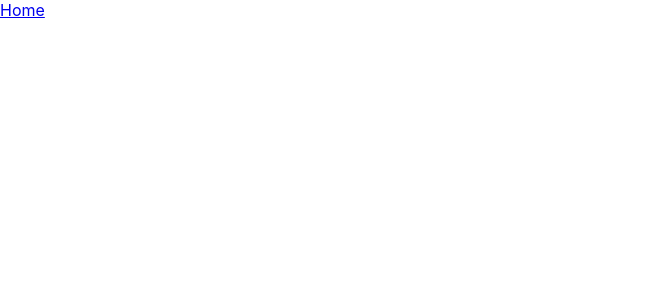
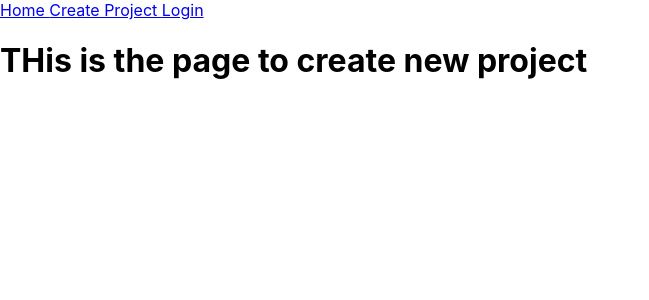
Before and after one commit to mvmirhan/crowdfunding-react-mvmirhan, a React (Create React App) app: page /createproject in a window 1280 px wide. Before the commit this address had no page. Shown: the top 300 px of the page, without its empty margins (0-649 px from the left). Built offline with nearby package versions, Linux system fonts and the light colour scheme.

Commit message:
started configuring form to create new project

```diff
--- a/src/App.js
+++ b/src/App.js
@@ -4,6 +4,8 @@ import Nav from './components/Nav'
 import HomePage from './pages/HomePage'
 import ProjectPage from './pages/ProjectPage'
 import LoginPage from './pages/LoginPage'
+import CreateProjectPage from './pages/CreateProjectPage'
+
 
 import './App.css'
 
@@ -15,8 +17,10 @@ function App() {
       <Nav />
         <Routes>
           <Route path="/login" element={<LoginPage/>}></Route>
+          <Route path="/createproject" element={<CreateProjectPage/>}></Route>
           <Route exact path="/" element={<HomePage/>}></Route>
           <Route path="/project/:id" element={<ProjectPage/>}></Route>
+
 
         </Routes>
       </Router>
--- a/src/components/Nav/index.jsx
+++ b/src/components/Nav/index.jsx
@@ -5,6 +5,8 @@ function Nav() {
     return (
         <nav>
             <Link to="/">  Home  </Link>
+            <Link to="/createproject"> Create Project </Link>
+            <Link to="/login"> Login </Link>
         </nav>
     )
 }
--- /dev/null
+++ b/src/pages/CreateProjectPage.jsx
@@ -0,0 +1,7 @@
+import React from "react";
+
+function CreateProjectPage() {
+    return <h1>THis is the page to create new project</h1>
+}
+
+export default CreateProjectPage
```
Also changed, not shown: src/components/CreateProjectForm/CreateProjectForm.jsx (added, +7 -0 lines).
